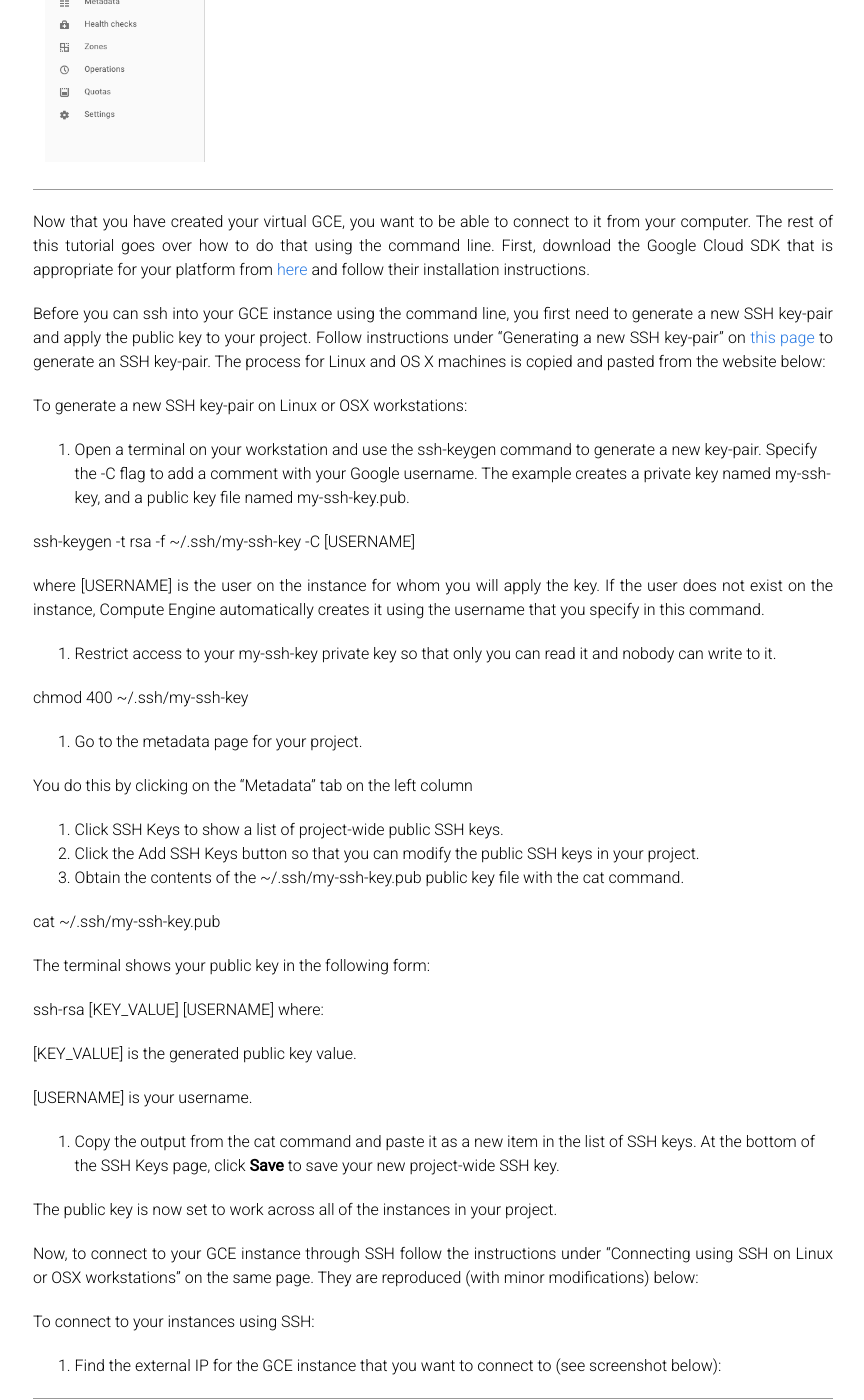
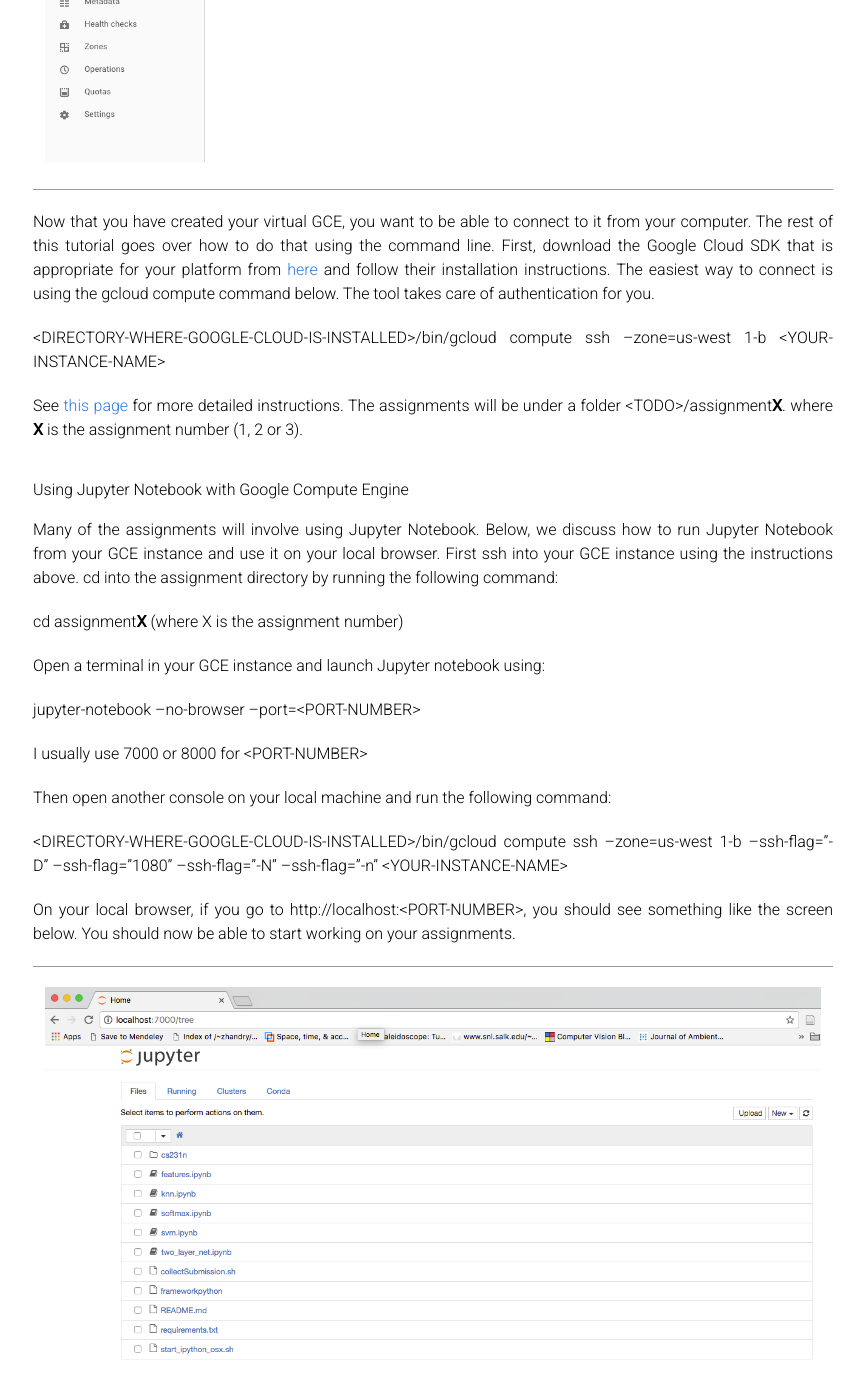
Before and after one commit to cs231n/cs231n.github.io, a Jekyll site: the page built from google_cloud_tutorial.md, in a window 1280 px wide and 1400 px high, scrolled down 4511 px. Shown: the whole window, without its empty margins (207-1071 px from the left). Built offline with Jekyll 4.4.1, drawn with Linux system fonts in a browser that asks for light colours; some of the changed text lies outside the part shown.

Commit message:
removed ssh detail. it was unnecessary

```diff
--- a/google_cloud_tutorial.md
+++ b/google_cloud_tutorial.md
@@ -47,71 +47,11 @@ Make sure that the Zone is set to be us-west1-b (for assignments where you need
   <img src='/assets/cloud-instance-started.png'>
 </div>
 
-Now that you have created your virtual GCE, you want to be able to connect to it from your computer. The rest of this tutorial goes over how to do that using the command line. First, download the Google Cloud SDK that is appropriate for your platform from [here](https://cloud.google.com/sdk/docs/ "Title") and follow their installation instructions.
-
-Before you can ssh into your GCE instance using the command line, you first need to generate a new SSH key-pair and apply the public key to your project. Follow instructions under "Generating a new SSH key-pair" on [this page](https://cloud.google.com/compute/docs/instances/connecting-to-instance "Title") to generate an SSH key-pair. The process for Linux and OS X machines is copied and pasted from the website below:
-
-To generate a new SSH key-pair on Linux or OSX workstations:
-
-1. Open a terminal on your workstation and use the ssh-keygen command to generate a new key-pair. Specify the -C flag to add a comment with your Google username. The example creates a private key named my-ssh-key, and a public key file named my-ssh-key.pub.
-
-ssh-keygen -t rsa -f ~/.ssh/my-ssh-key -C [USERNAME]
-
-where [USERNAME] is the user on the instance for whom you will apply the key. If the user does not exist on the instance, Compute Engine automatically creates it using the username that you specify in this command.
-
-2. Restrict access to your my-ssh-key private key so that only you can read it and nobody can write to it.
-
-chmod 400 ~/.ssh/my-ssh-key
-
-3. Go to the metadata page for your project.
-
-You do this by clicking on the "Metadata" tab on the left column
-
-4. Click SSH Keys to show a list of project-wide public SSH keys.
-
-5. Click the Add SSH Keys button so that you can modify the public SSH keys in your project.
-
-6. Obtain the contents of the ~/.ssh/my-ssh-key.pub public key file with the cat command.
-
-cat ~/.ssh/my-ssh-key.pub
-
-The terminal shows your public key in the following form:
-
-ssh-rsa [KEY_VALUE] [USERNAME]
-where:
-
-[KEY_VALUE] is the generated public key value.
-
-[USERNAME] is your username.
-
-7. Copy the output from the cat command and paste it as a new item in the list of SSH keys.
-At the bottom of the SSH Keys page, click **Save** to save your new project-wide SSH key.
-
-The public key is now set to work across all of the instances in your project.
-
-Now, to connect to your GCE instance through SSH follow the instructions under "Connecting using SSH on Linux or OSX workstations" on the same page. They are reproduced (with minor modifications) below:
-
-To connect to your instances using SSH:
-
-1. Find the external IP for the GCE instance that you want to connect to (see screenshot below):
-
-<div class='fig figcenter fighighlight'>
-  <img src='/assets/cloud-external-ip.png'>
-</div>
-
-2. Use the ssh command to connect to your instance. Specify your username and the external IP address for the instance that you want to connect to. Your username is the Google username that you use to access your project. For this example, the private key is at ~/.ssh/my-ssh-key.
-
-    ssh -i ~/.ssh/my-ssh-key [USERNAME]@[IP_ADDRESS]
-
-    where:
-        [USERNAME] is your username
-
-        [IP_ADDRESS] is the IP for your instance.
-
-If the connection is successful, you can use the terminal to run commands on your instance. When you are done, use the exit command to disconnect from the instance.
+Now that you have created your virtual GCE, you want to be able to connect to it from your computer. The rest of this tutorial goes over how to do that using the command line. First, download the Google Cloud SDK that is appropriate for your platform from [here](https://cloud.google.com/sdk/docs/ "Title") and follow their installation instructions. The easiest way to connect is using the gcloud compute command below. The tool takes care of authentication for you.
 
 \<DIRECTORY-WHERE-GOOGLE-CLOUD-IS-INSTALLED\>/bin/gcloud compute ssh --zone=us-west 1-b \<YOUR-INSTANCE-NAME\>
 
+See [this page](https://cloud.google.com/compute/docs/instances/connecting-to-instance "Title") for more detailed instructions.
 The assignments will be under a folder \<TODO\>/assignment**X**. where **X** is the assignment number (1, 2 or 3).
 
 # Using Jupyter Notebook with Google Compute Engine #
```
